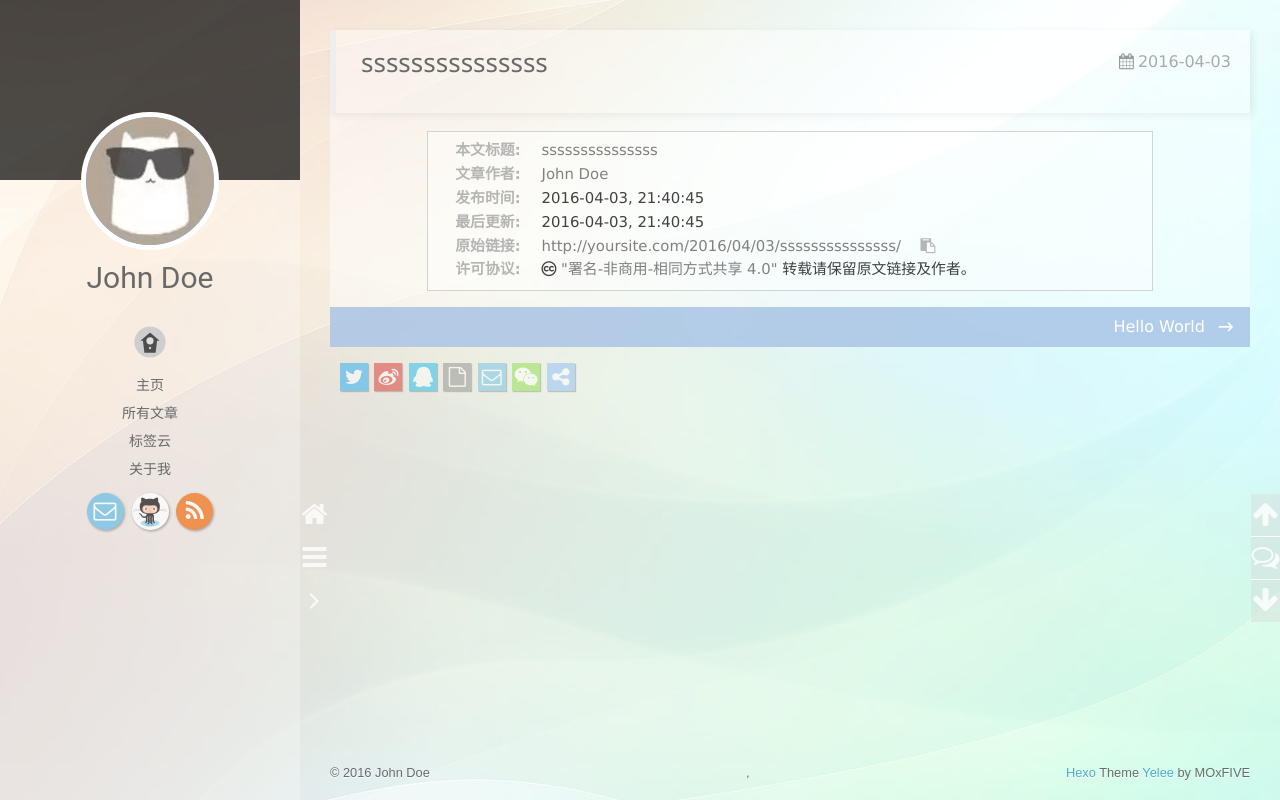
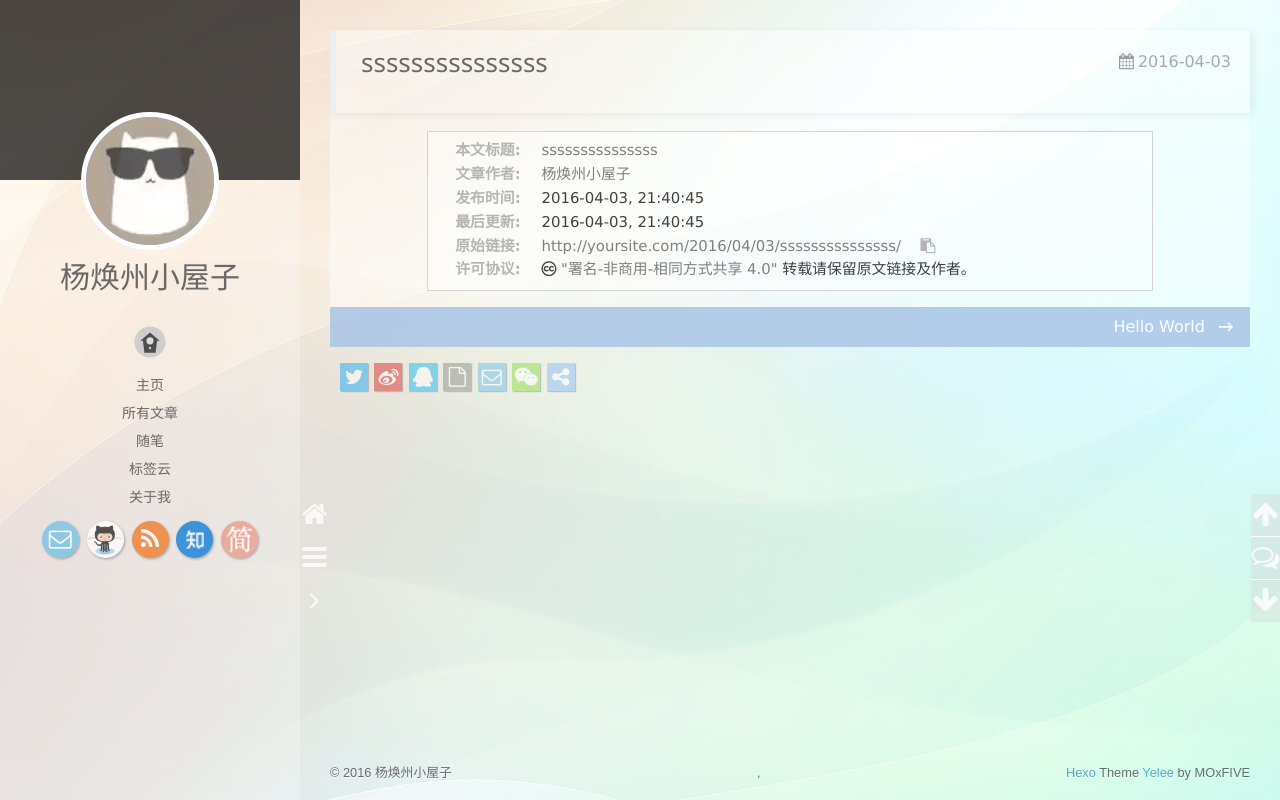
Before and after one commit to MMMystery/MMMystery.github.io, a plain HTML site: page 2016/04/03/sssssssssssssss/index.html in a window 1280 px wide. Drawn offline with nearby package versions, Linux system fonts and the light colour scheme; some packages are replaced by stand-ins of ours; a script that the page names is missing.

Commit message:
Site updated: 2016-04-03 22:27:41

```diff
--- a/2016/04/03/sssssssssssssss/index.html
+++ b/2016/04/03/sssssssssssssss/index.html
@@ -5,16 +5,16 @@
 
   <title>sssssssssssssss | 杨焕州小屋子</title>
   <meta name="viewport" content="width=device-width, initial-scale=1, maximum-scale=1">
-  <meta name="description">
+  <meta name="description" content="记录就是对过去的缅怀">
 <meta property="og:type" content="article">
 <meta property="og:title" content="sssssssssssssss">
 <meta property="og:url" content="http://yoursite.com/2016/04/03/sssssssssssssss/index.html">
 <meta property="og:site_name" content="杨焕州小屋子">
-<meta property="og:description">
+<meta property="og:description" content="记录就是对过去的缅怀">
 <meta property="og:updated_time" content="2016-04-03T13:40:45.159Z">
 <meta name="twitter:card" content="summary">
 <meta name="twitter:title" content="sssssssssssssss">
-<meta name="twitter:description">
+<meta name="twitter:description" content="记录就是对过去的缅怀">
 
     <link rel="alternative" href="/atom.xml" title="杨焕州小屋子" type="application/atom+xml">
 
@@ -71,7 +71,7 @@
             <img src="/img/avatar.png" class="animated zoomIn">
         </a>
         <hgroup>
-          <h1 class="header-author"><a href="/">John Doe</a></h1>
+          <h1 class="header-author"><a href="/">杨焕州小屋子</a></h1>
         </hgroup>
 
 
@@ -130,6 +130,8 @@
 
                             <li><a href="/archives/">所有文章</a></li>
 
+                            <li><a href="/tags/随笔">随笔</a></li>
+
                             <li><a href="/tags/">标签云</a></li>
 
                             <li><a href="/about/">关于我</a></li>
@@ -144,6 +146,10 @@
                                 <li id="GitHub"><a class="GitHub" target="_blank" href="#" title="GitHub"></a></li>
 
                                 <li id="RSS"><a class="RSS" target="_blank" href="/atom.xml" title="RSS"></a></li>
+
+                                <li id="知乎"><a class="知乎" target="_blank" href="/zhihu" title="知乎"></a></li>
+
+                                <li id="简书"><a class="简书" target="_blank" href="/jianshu" title="简书"></a></li>
 
                         </ul>
                     </nav>
@@ -187,7 +193,7 @@
       <nav id="mobile-nav">
       <div class="overlay">
           <div class="slider-trigger"></div>
-          <h1 class="header-author js-mobile-header hide"><a href="/" title="回到主页">John Doe</a></h1>
+          <h1 class="header-author js-mobile-header hide"><a href="/" title="回到主页">杨焕州小屋子</a></h1>
       </div>
     <div class="intrude-less">
         <header id="header" class="inner">
@@ -195,7 +201,7 @@
                 <img src="/img/avatar.png" class="animated zoomIn">
             </a>
             <hgroup>
-              <h1 class="header-author"><a href="/" title="回到主页">John Doe</a></h1>
+              <h1 class="header-author"><a href="/" title="回到主页">杨焕州小屋子</a></h1>
             </hgroup>
 
             <nav class="header-menu">
@@ -204,6 +210,8 @@
                     <li><a href="/">主页</a></li>
 
                     <li><a href="/archives/">所有文章</a></li>
+
+                    <li><a href="/tags/随笔">随笔</a></li>
 
                     <li><a href="/tags/">标签云</a></li>
 
@@ -220,6 +228,10 @@
                                 <li id="GitHub"><a class="GitHub" target="_blank" href="#" title="GitHub"></a></li>
 
                                 <li id="RSS"><a class="RSS" target="_blank" href="/atom.xml" title="RSS"></a></li>
+
+                                <li id="知乎"><a class="知乎" target="_blank" href="/zhihu" title="知乎"></a></li>
+
+                                <li id="简书"><a class="简书" target="_blank" href="/jianshu" title="简书"></a></li>
 
                         </ul>
             </nav>
@@ -269,12 +281,12 @@
 
     <div class="copyright">
         <p><span>本文标题:</span><a href="/2016/04/03/sssssssssssssss/">sssssssssssssss</a></p>
-        <p><span>文章作者:</span><a href="/" title="回到主页">John Doe</a></p>
+        <p><span>文章作者:</span><a href="/" title="回到主页">杨焕州小屋子</a></p>
         <p><span>发布时间:</span>2016-04-03, 21:40:45</p>
         <p><span>最后更新:</span>2016-04-03, 21:40:45</p>
         <p>
             <span>原始链接:</span><a class="post-url" href="/2016/04/03/sssssssssssssss/" title="sssssssssssssss">http://yoursite.com/2016/04/03/sssssssssssssss/</a>
-            <span class="copy-path" data-clipboard-text="原文: http://yoursite.com/2016/04/03/sssssssssssssss/　　作者: John Doe" title="点击复制文章链接"><i class="fa fa-clipboard"></i></span>
+            <span class="copy-path" data-clipboard-text="原文: http://yoursite.com/2016/04/03/sssssssssssssss/　　作者: 杨焕州小屋子" title="点击复制文章链接"><i class="fa fa-clipboard"></i></span>
             <script src="/js/clipboard.min.js"></script>
             <script> var clipboard = new Clipboard('.copy-path'); </script>
         </p>
@@ -403,7 +415,7 @@
     <div class="outer">
         <div id="footer-info">
             <div class="footer-left">
-                &copy; 2016 John Doe
+                &copy; 2016 杨焕州小屋子
             </div>
             <div class="footer-right">
                 <a href="http://hexo.io/" target="_blank" title="快速、简洁且高效的博客框架">Hexo</a>  Theme <a href="https://github.com/MOxFIVE/hexo-theme-yelee" target="_blank" title="简而不减 Hexo 双栏博客主题">Yelee</a> by MOxFIVE
```
Also changed, not shown: 2016/04/03/hello-world/index.html (+18 -6 lines), archives/2016/04/index.html (+19 -7 lines), archives/2016/index.html (+19 -7 lines), archives/index.html (+19 -7 lines), index.html (+19 -7 lines).
